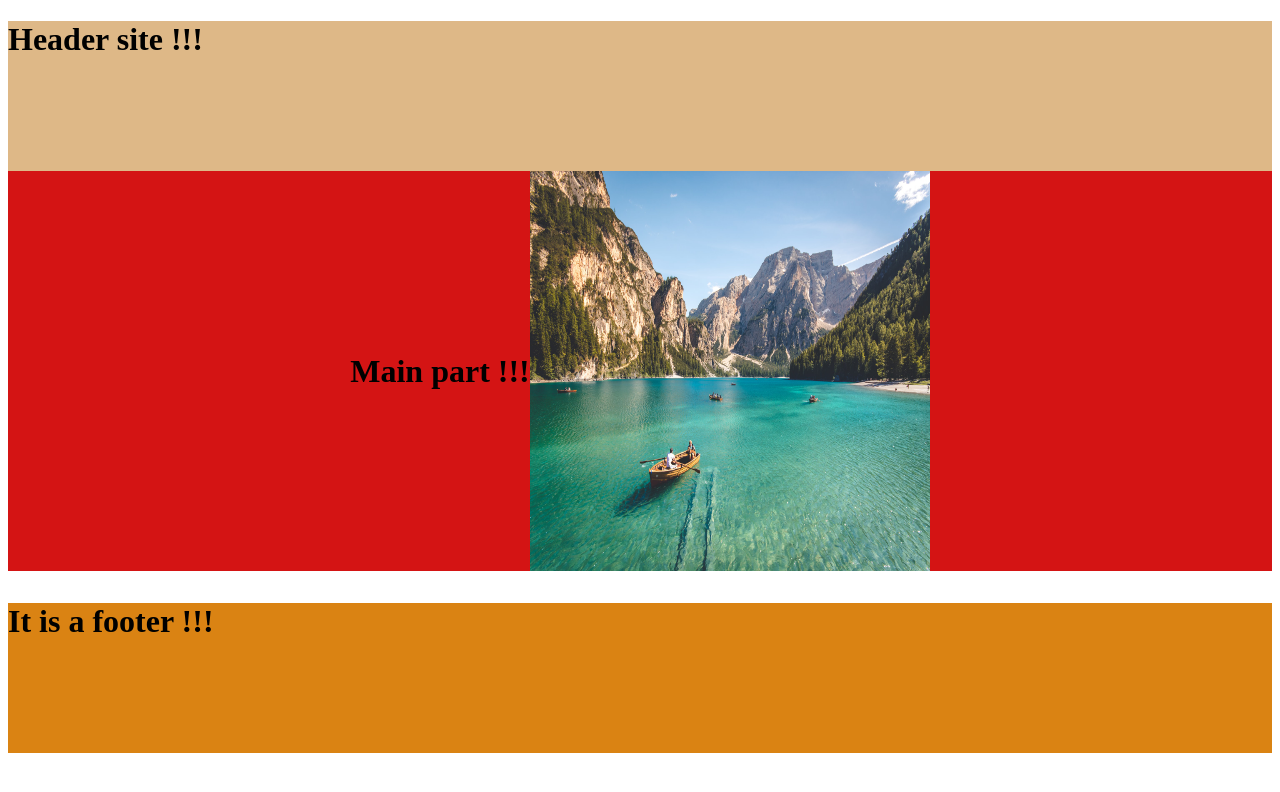
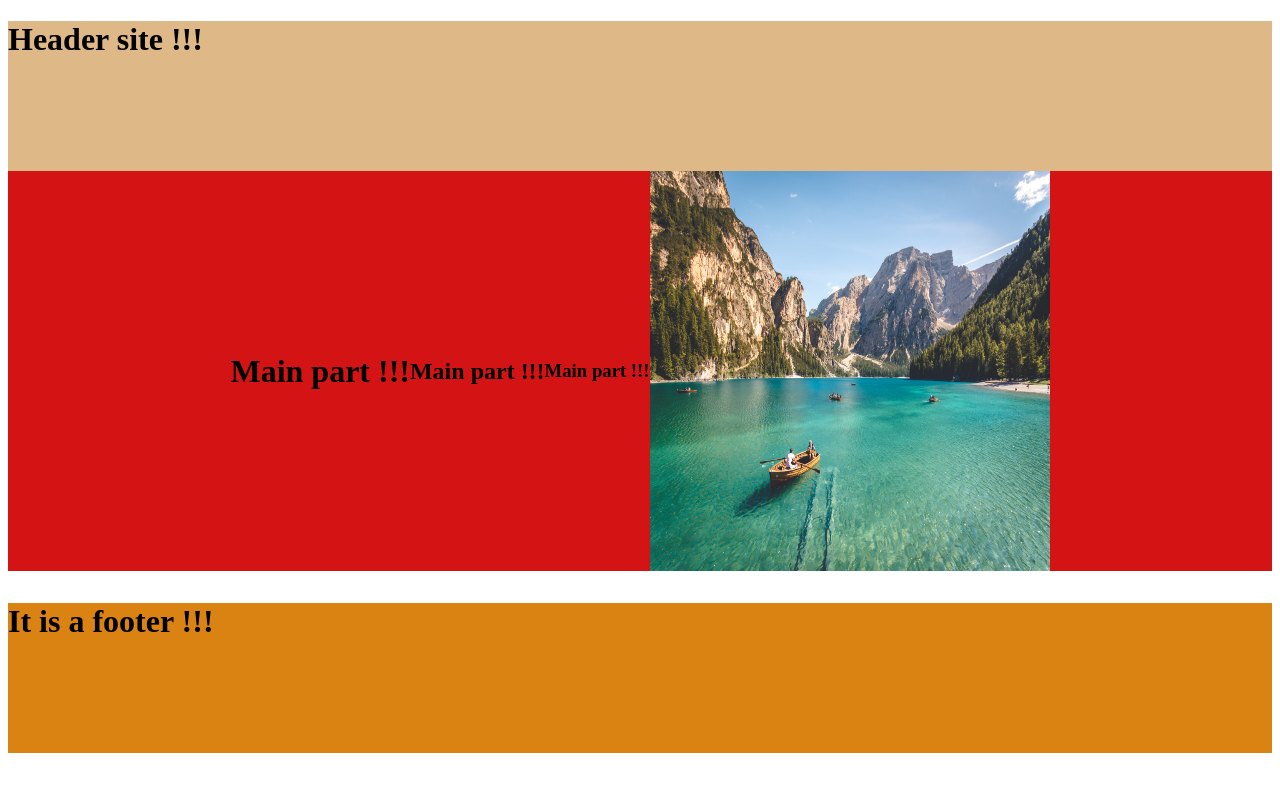
Before and after one commit to Raven737/Gulp, a website: page #src/index.html in a window 1280 px wide. Drawn offline with nearby package versions, Linux system fonts and the light colour scheme; files that its build step writes are made by us from their sources.

Commit message:
project upgrading

```diff
--- /dev/null
+++ b/#src/_main.html
@@ -0,0 +1,9 @@
+<main class="main">
+    <h1>Main part !!!</h1>
+    <h2>Main part !!!</h2>
+    <h3>Main part !!!</h3>
+
+    <!-- Підключаємо фото формат webp (а для "старих" браузерів підгрузиться .jpg) -->
+    <img src="img/photo.jpg" alt="">
+
+</main>
--- a/#src/index.html
+++ b/#src/index.html
@@ -10,17 +10,11 @@
 </head>
 
 <body>
+
     @@include('_header.html')
+    @@include('_main.html')
+    @@include('_footer.html')
 
-    <main class="main">
-        <h1>Main part !!!</h1>
-
-        <!-- Підключаємо фото формат webp (а для "старих" браузерів підгрузиться .jpg) -->
-        <img src="img/photo.jpg" alt="">
-
-    </main>
-
-    @@include('_footer.html')
     <script src="js/script.min.js"></script>
 </body>
 
--- a/#src/js/alert.js
+++ b/#src/js/alert.js
@@ -1 +1 @@
-alert('Hello Gulp !');
+// alert('Hello Gulp !');
```
Also changed, not shown: dist/index.html, dist/js/script.js, dist/js/script.min.js (deleted).
